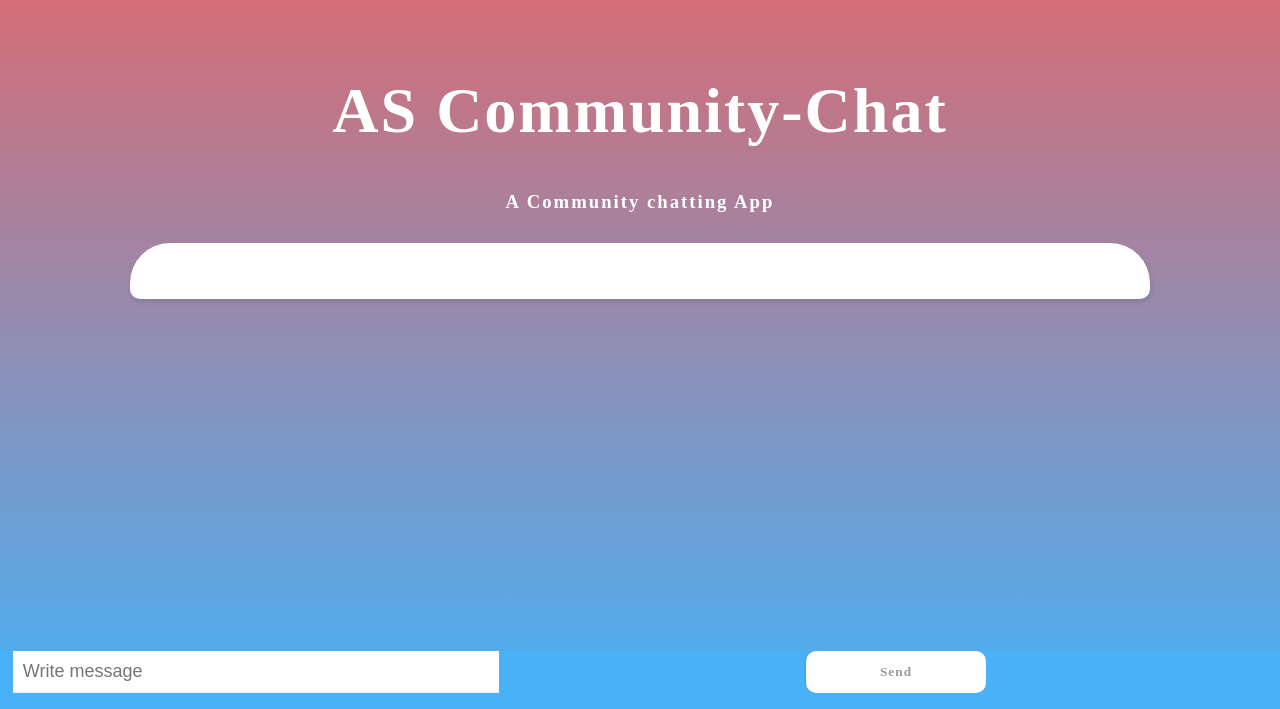
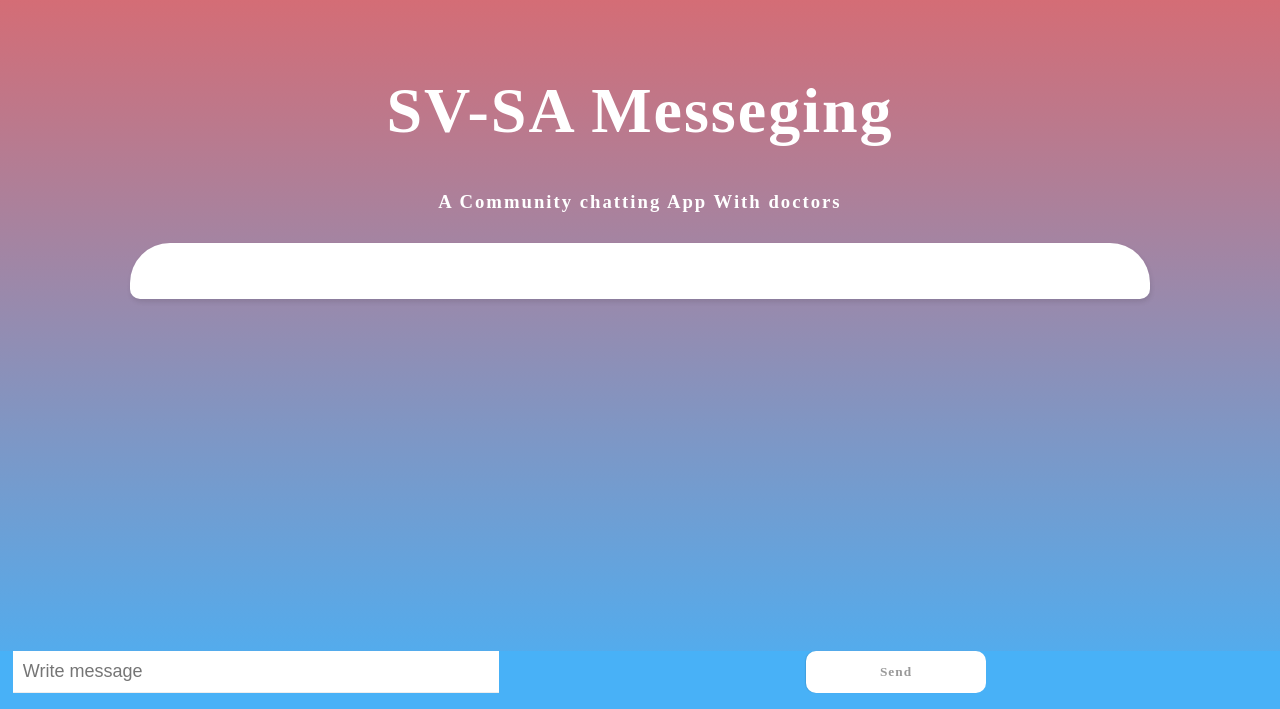
Before and after one commit to Ashish2468/AS.Community-chat, a plain HTML site: page index.html in a window 1280 px wide. Shown: the part 91-800 px from the top of the page. Drawn offline with Linux system fonts and the light colour scheme; no server answers.

Commit message:
Update index.html

```diff
--- a/index.html
+++ b/index.html
@@ -29,8 +29,8 @@
             <div class="logo">
 				<a href="file:///C:/Users/HP/Desktop/My%20Projects/3.SwastVital/SwasthVital/index.html"><img src="logo.png" alt="" /></a>
 			</div>
-        <h1>AS Community-Chat </h1>
-        <h3>A Community chatting App</h3>
+        <h1>SV-SA Messeging   </h1>
+        <h3>A Community chatting App With doctors</h3>
 
         <div class="content">
 
```
